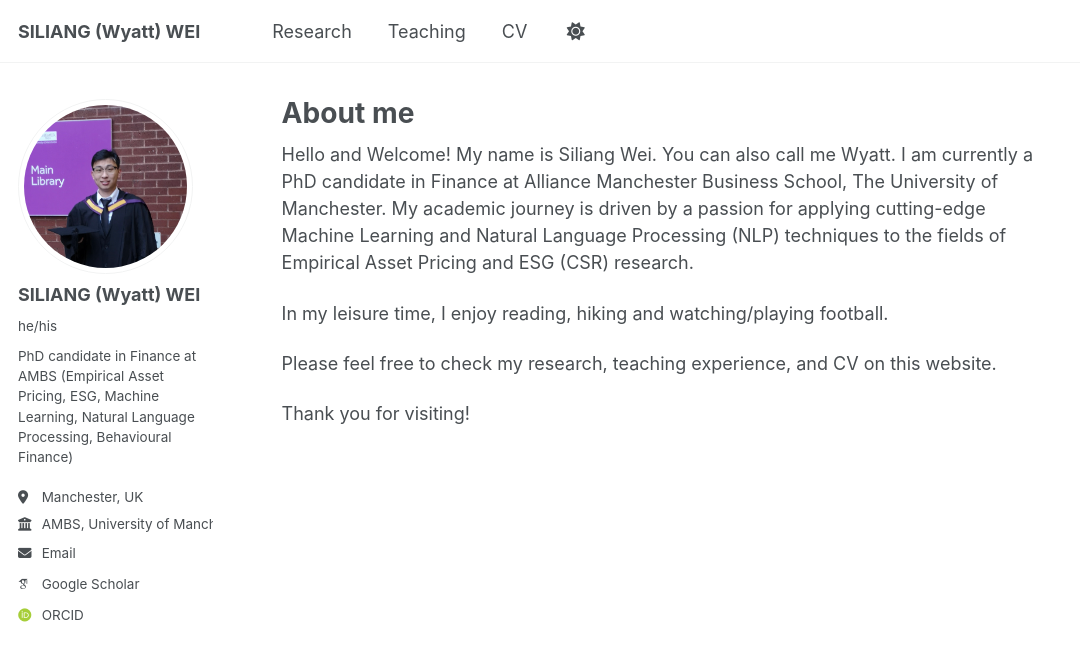
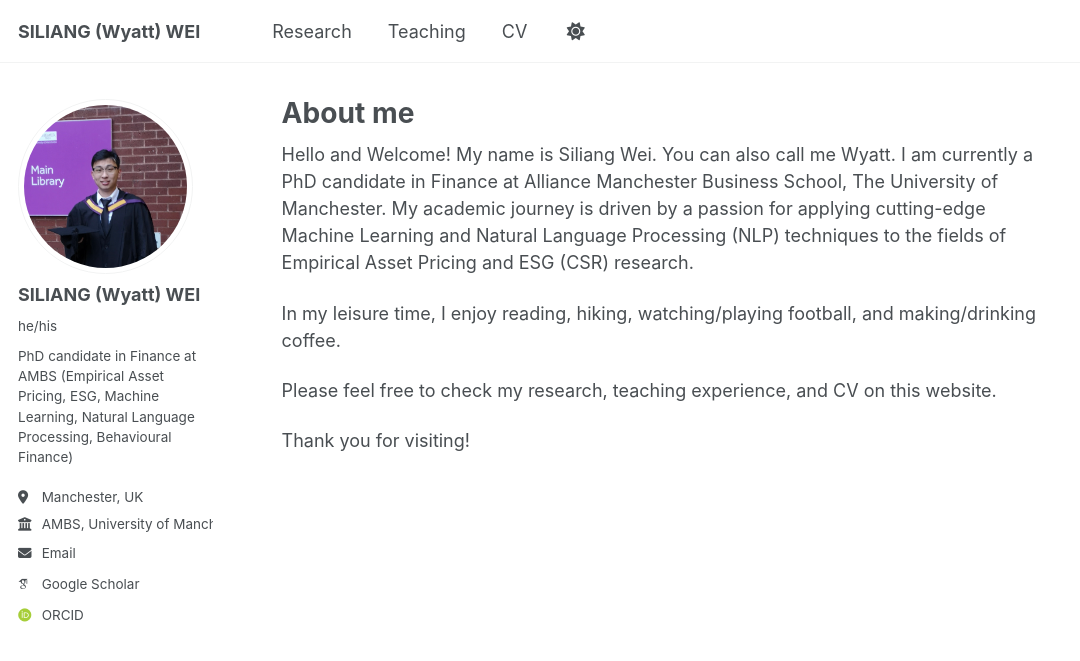
Before and after one commit to wyattswei/wyattswei.github.io, a Jekyll site: the page built from _pages/about.md, in a window 1280 px wide. Shown: the top 661 px of the page, without its empty margins (0-1080 px from the left). Built offline with Jekyll 4.4.1, drawn with Linux system fonts in a browser that asks for light colours; some web fonts are replaced.

Commit message:
change teaching md files names and change about.md

```diff
--- a/_pages/about.md
+++ b/_pages/about.md
@@ -14,7 +14,8 @@ driven by a passion for applying cutting-edge Machine Learning and
 Natural Language Processing (NLP) techniques to the fields of
 Empirical Asset Pricing and ESG (CSR) research.
 
-In my leisure time, I enjoy reading, hiking and watching/playing football.
+In my leisure time, I enjoy reading, hiking,
+watching/playing football, and making/drinking coffee.
 
 Please feel free to check my research, teaching experience, and
 CV on this website.
```
Also changed, not shown: _teaching/1-bman63012-interest-rate-derivatives.md (renamed from _teaching/2014-spring-teaching-1.md), _teaching/2-bman30091-financial-derivatives.md (renamed from _teaching/2015-spring-teaching-2.md).
